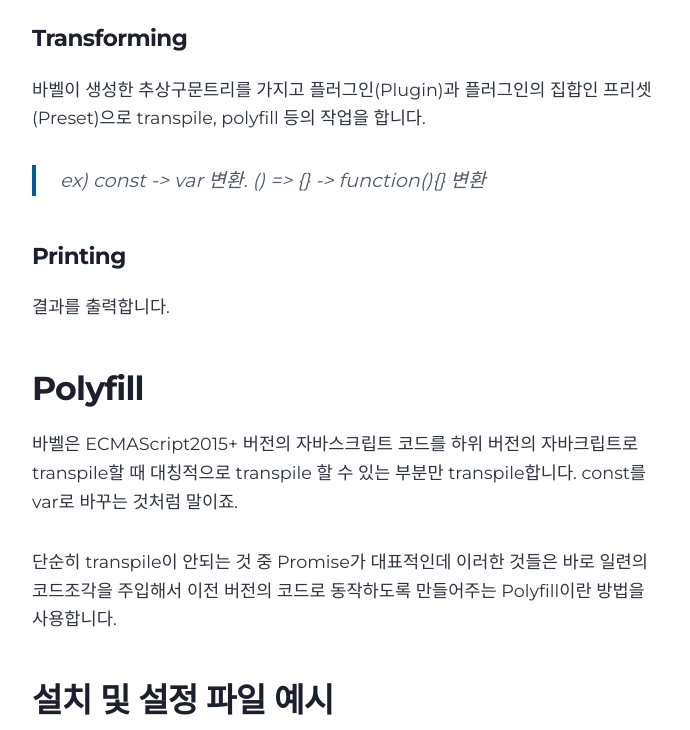
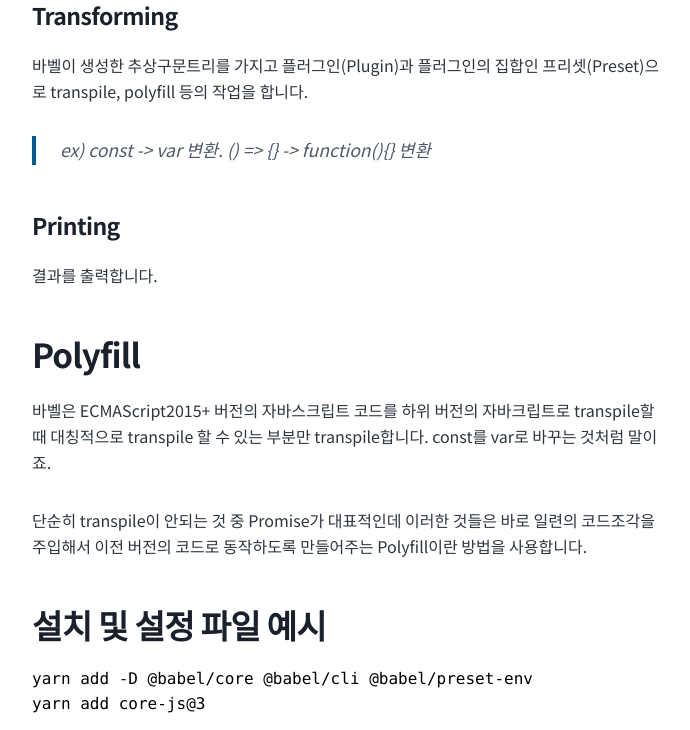
Before and after one commit to tonyw0527/tonyw0527.github.io, a Gatsby site: page /babel/ in a window 1280 px wide. Shown: the part 833-1563 px from the top of the page, without its empty margins (292-982 px from the left). Built offline with nearby package versions, Linux system fonts and the light colour scheme; Gatsby itself is replaced by a stand-in of ours; some packages are replaced by stand-ins of ours; code samples lack their colours.

Commit message:
Update font styles

```diff
--- a/src/components/sidebar/Sidebar.tsx
+++ b/src/components/sidebar/Sidebar.tsx
@@ -119,7 +119,7 @@ const $sidebar = css`
 
 const $li = css`
   list-style: none;
-  font-size: 1.3rem;
+  font-size: 1.1rem;
   font-weight: 400;
   text-align: center;
 `;
--- a/src/style.css
+++ b/src/style.css
@@ -1,4 +1,5 @@
 /* CSS Custom Properties Definitions */
+@import url("https://fonts.googleapis.com/css2?family=Noto+Sans+KR:wght@400;700&display=swap");
 
 :root {
   --maxWidth-none: "none";
@@ -27,8 +28,8 @@
   --spacing-20: 5rem;
   --spacing-24: 6rem;
   --spacing-32: 8rem;
-  --fontFamily-sans: Montserrat, system-ui, -apple-system, BlinkMacSystemFont,
-    "Segoe UI", Roboto, "Helvetica Neue", Arial, "Noto Sans", sans-serif,
+  --fontFamily-sans: "Noto Sans KR", sans-serif, system-ui, -apple-system,
+    BlinkMacSystemFont, "Segoe UI", Roboto, Arial, "Noto Sans",
     "Apple Color Emoji", "Segoe UI Emoji", "Segoe UI Symbol", "Noto Color Emoji";
   --fontFamily-serif: "Merriweather", "Georgia", Cambria, "Times New Roman",
     Times, serif;
@@ -80,7 +81,7 @@ html {
 
 body {
   font-family: var(--font-body);
-  font-size: var(--fontSize-1-2);
+  font-size: var(--fontSize-root);
   color: var(--color-text);
 }
 
@@ -203,7 +204,7 @@ blockquote {
   margin-right: var(--spacing-8);
   padding: var(--spacing-0) var(--spacing-0) var(--spacing-0) var(--spacing-6);
   border-left: var(--spacing-1) solid var(--color-primary);
-  font-size: var(--fontSize-2);
+  font-size: var(--fontSize-1-2);
   font-style: italic;
   margin-bottom: var(--spacing-8);
 }
```
